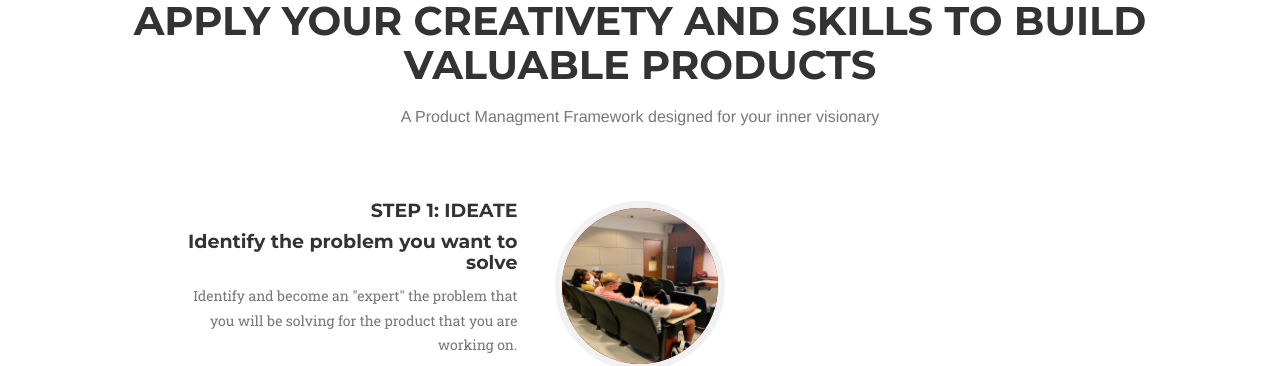
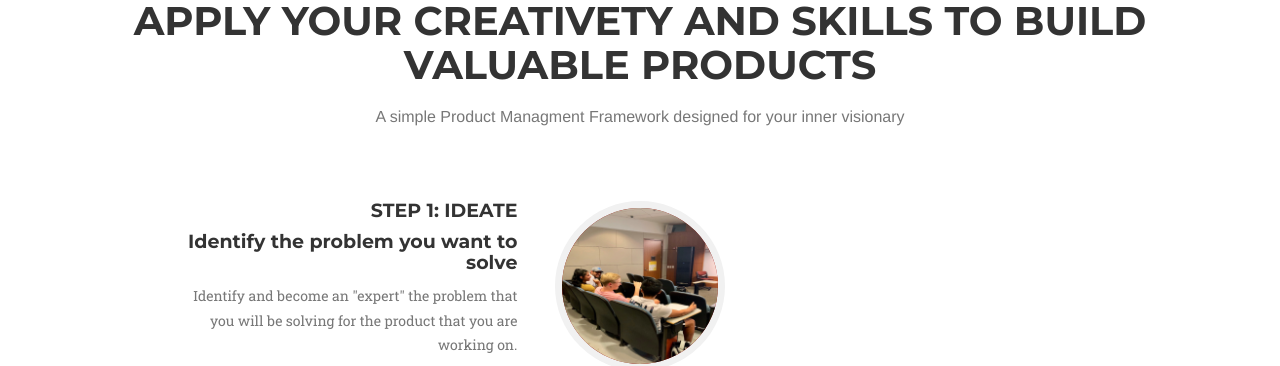
Before and after one commit to unc-pmclub/main-website, a Jekyll site: the page built from index.html, in a window 1280 px wide and 900 px high, scrolled down 1523 px. Shown: the part 152-518 px from the top of the window. Built offline with Jekyll 4.4.1, drawn with Linux system fonts in a browser that asks for light colours; some web fonts are replaced.

Commit message:
Update fmwork.html

```diff
--- a/_includes/fmwork.html
+++ b/_includes/fmwork.html
@@ -3,7 +3,7 @@
             <div class="row">
                 <div class="col-lg-12 text-center">
                     <h2 class="section-heading">Apply your creativety and skills to build valuable products</h2>
-                    <h3 class="section-subheading text-muted">A Product Managment Framework designed for your inner visionary</h3>
+                    <h3 class="section-subheading text-muted">A simple Product Managment Framework designed for your inner visionary</h3>
                 </div>
             </div>
             <div class="row">
```
